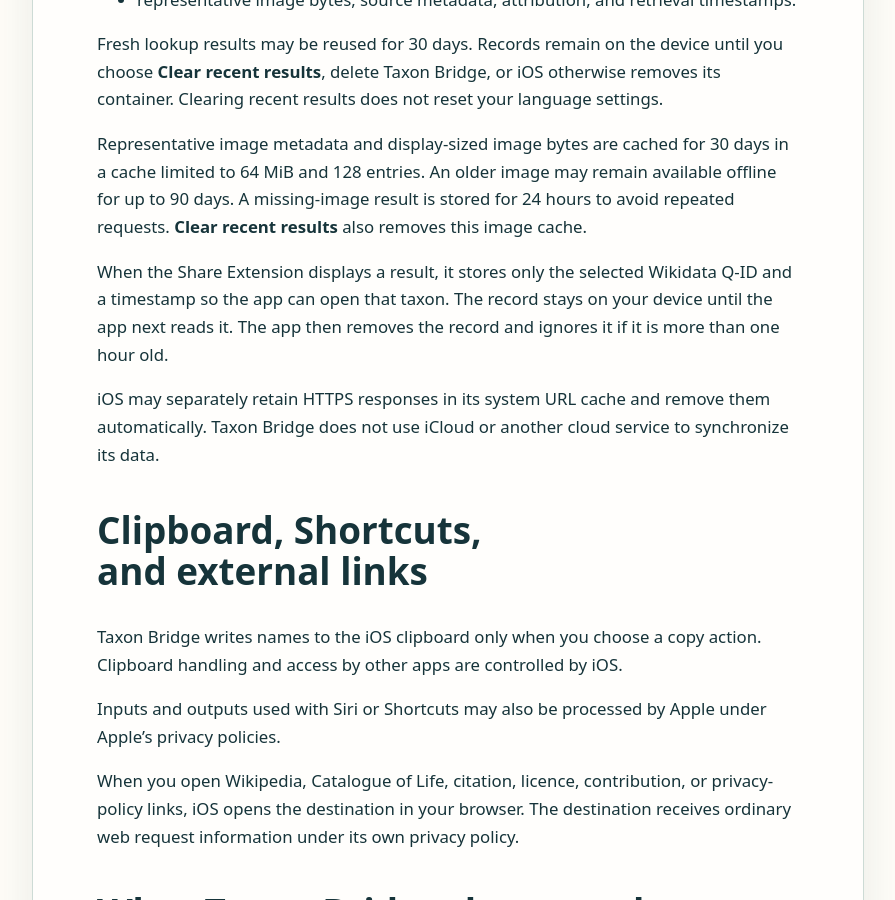
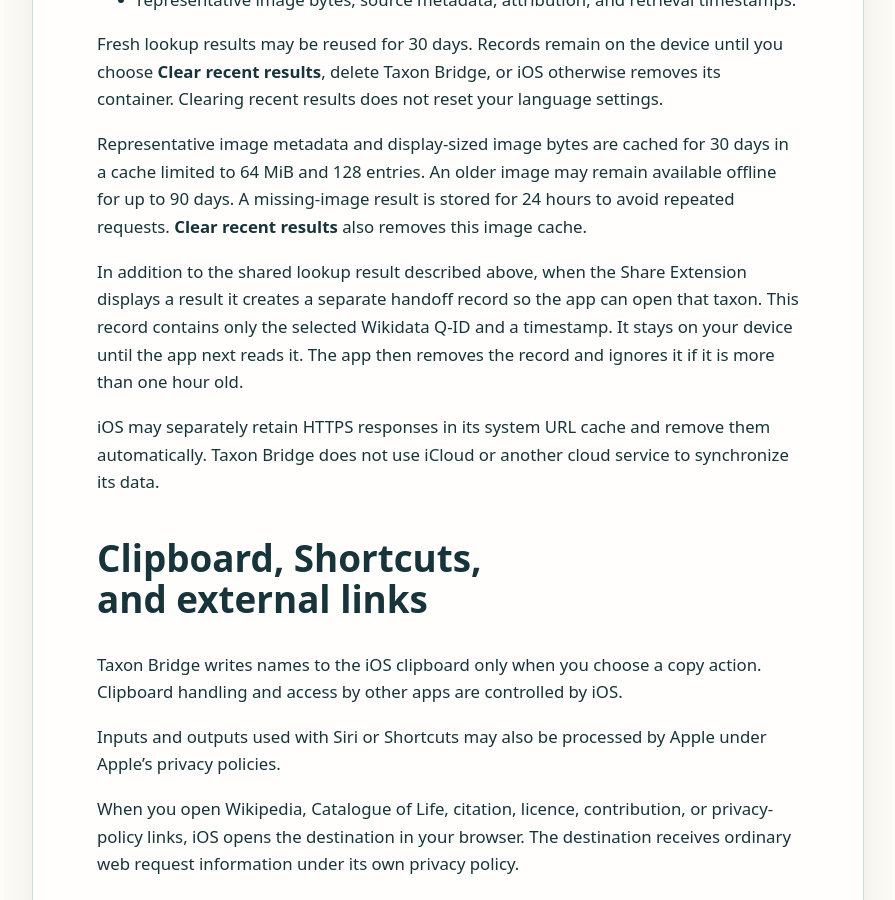
Before and after one commit to axel58170/taxon-site, a Jekyll site: the page built from website/privacy/index.md, in a window 1280 px wide and 900 px high, scrolled down 2761 px. Shown: the whole window, without its empty margins (192-1087 px from the left). Built offline with Jekyll 4.4.1, drawn with Linux system fonts in a browser that asks for light colours.

Commit message:
Clarify Share Extension cache storage

```diff
--- a/website/privacy/index.md
+++ b/website/privacy/index.md
@@ -61,7 +61,7 @@
 
 Representative image metadata and display-sized image bytes are cached for 30 days in a cache limited to 64 MiB and 128 entries. An older image may remain available offline for up to 90 days. A missing-image result is stored for 24 hours to avoid repeated requests. **Clear recent results** also removes this image cache.
 
-When the Share Extension displays a result, it stores only the selected Wikidata Q-ID and a timestamp so the app can open that taxon. The record stays on your device until the app next reads it. The app then removes the record and ignores it if it is more than one hour old.
+In addition to the shared lookup result described above, when the Share Extension displays a result it creates a separate handoff record so the app can open that taxon. This record contains only the selected Wikidata Q-ID and a timestamp. It stays on your device until the app next reads it. The app then removes the record and ignores it if it is more than one hour old.
 
 iOS may separately retain HTTPS responses in its system URL cache and remove them automatically. Taxon Bridge does not use iCloud or another cloud service to synchronize its data.
 
```
